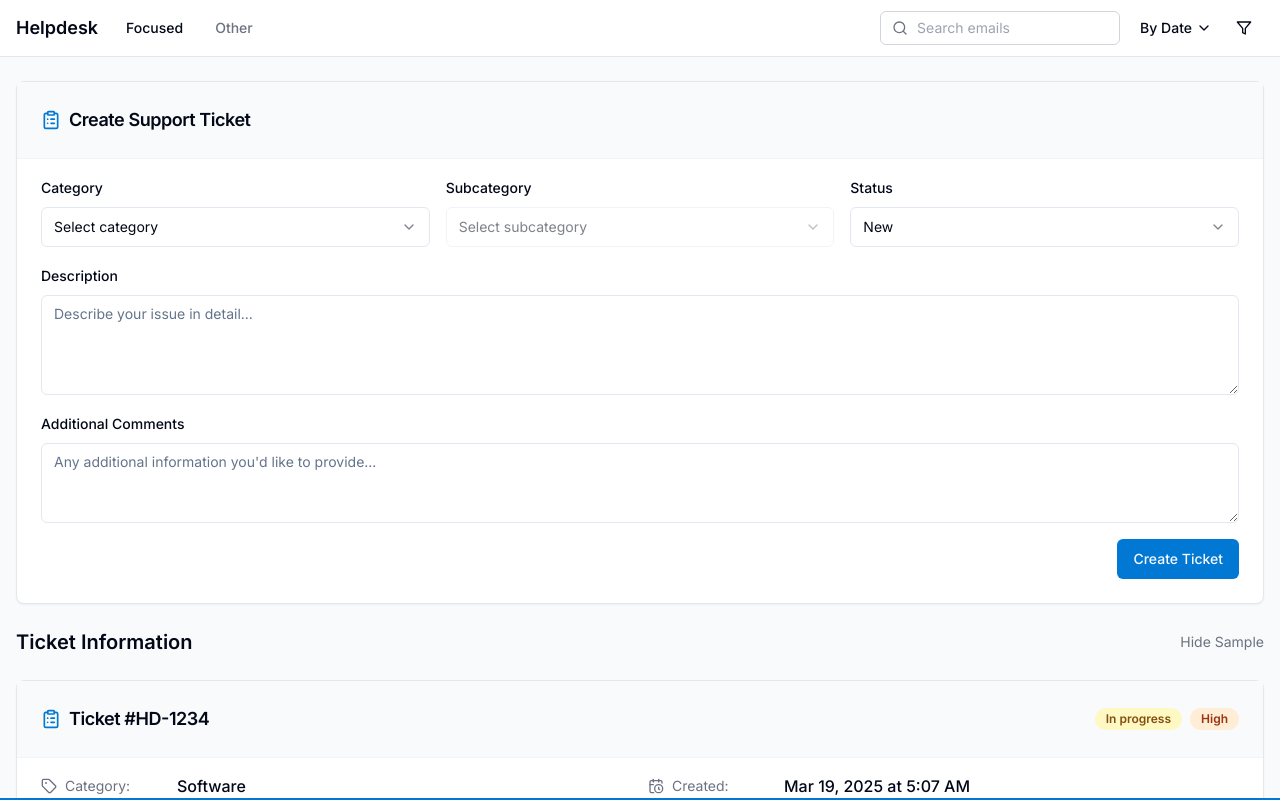
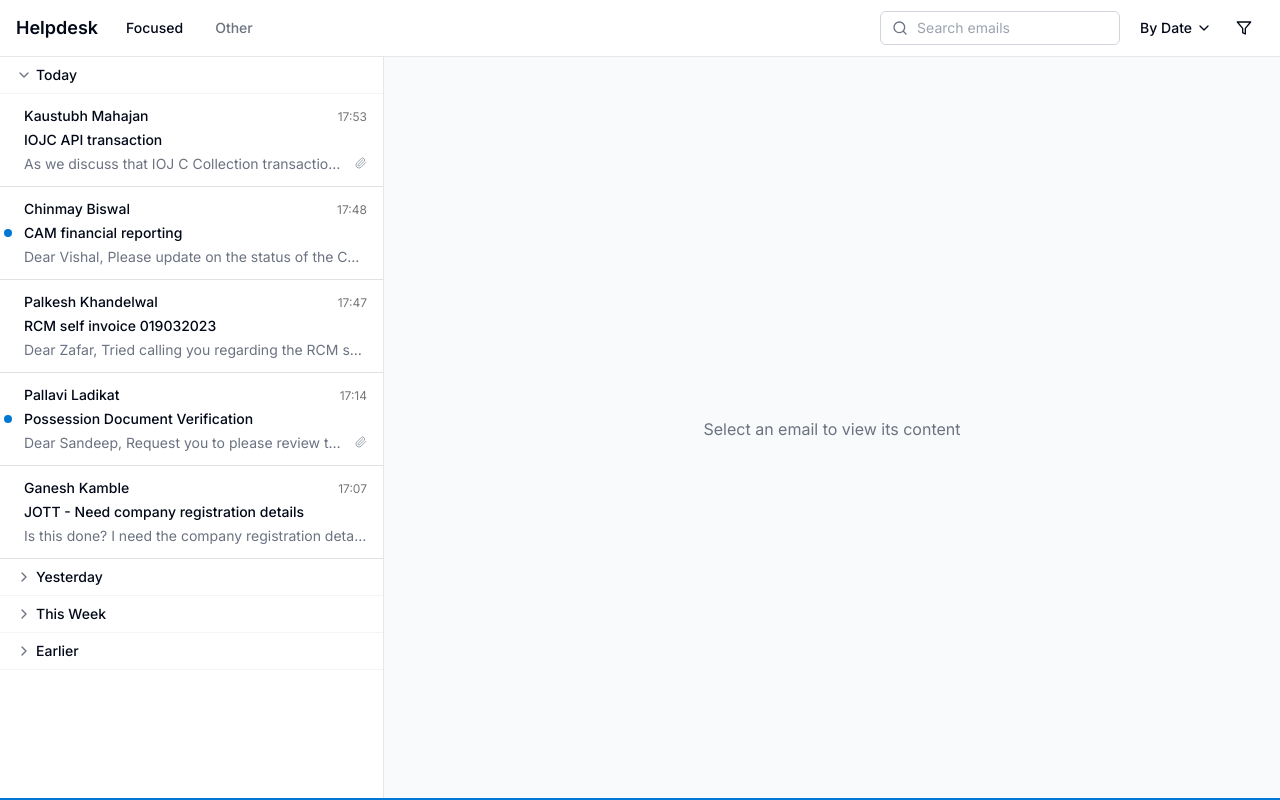
Before and after one commit to thevishaljaiswal/happy-helpdesk-owl, a React (Vite) app: page / in a window 1280 px wide. Shown: the top 800 px of the page. Built offline with nearby package versions, Linux system fonts and the light colour scheme.

Commit message:
Display ticket section in email view
Display the ticket section within the email view when a user clicks on the email summary. This change ensures the ticket information is visible in the right section of the email body for every selected email.

```diff
--- a/src/components/layout/EmailView.tsx
+++ b/src/components/layout/EmailView.tsx
@@ -3,6 +3,7 @@ import React, { useState } from 'react';
 import { ReplyAll, Reply, Forward, MoreHorizontal, Archive, X } from 'lucide-react';
 import EmailDetail from '../emails/EmailDetail';
 import ReplyComposer from '../emails/ReplyComposer';
+import TicketSection from '../tickets/TicketSection';
 import { Button } from "@/components/ui/button";
 import { emails } from '@/utils/dummyData';
 
@@ -62,6 +63,11 @@ const EmailView: React.FC<EmailViewProps> = ({ emailId, onClose }) => {
       </div>
 
       <div className="p-4 md:p-6">
+        {/* Add TicketSection at the top of the email body */}
+        <div className="mb-6 border-b pb-6">
+          <TicketSection />
+        </div>
+
         <EmailDetail email={email} />
 
         <div className="flex flex-wrap gap-2 mt-6 mb-4">
--- a/src/components/tickets/TicketSection.tsx
+++ b/src/components/tickets/TicketSection.tsx
@@ -3,6 +3,8 @@ import React, { useState } from 'react';
 import TicketForm from './TicketForm';
 import TicketInfoCard from './TicketInfoCard';
 import EscalationTimeline from './EscalationTimeline';
+import { Button } from "@/components/ui/button";
+import { ChevronDown, ChevronUp } from 'lucide-react';
 
 // Sample ticket data
 const sampleTicket = {
@@ -18,23 +20,60 @@ const sampleTicket = {
 };
 
 const TicketSection: React.FC = () => {
-  const [showSampleTicket, setShowSampleTicket] = useState(true);
+  const [showTicketForm, setShowTicketForm] = useState(false);
+  const [showTicketInfo, setShowTicketInfo] = useState(true);
 
   return (
-    <div className="space-y-6">
-      <TicketForm />
+    <div className="space-y-4 bg-gray-50 rounded-lg p-4">
+      <div className="flex items-center justify-between">
+        <h2 className="text-lg font-semibold">Ticket Information</h2>
+        <div className="flex gap-2">
+          <Button
+            onClick={() => setShowTicketForm(!showTicketForm)}
+            variant="outline"
+            size="sm"
+          >
+            {showTicketForm ? 'Hide Form' : 'Create/Update Ticket'}
+          </Button>
+          {showTicketInfo && (
+            <Button
+              onClick={() => setShowTicketInfo(false)}
+              variant="ghost"
+              size="sm"
+              className="text-gray-500 hover:text-gray-700"
+            >
+              Hide Details
+            </Button>
+          )}
+          {!showTicketInfo && (
+            <Button
+              onClick={() => setShowTicketInfo(true)}
+              variant="ghost"
+              size="sm"
+              className="text-gray-500 hover:text-gray-700"
+            >
+              Show Details
+            </Button>
+          )}
+          <Button
+            onClick={() => { setShowTicketForm(false); setShowTicketInfo(false); }}
+            variant="ghost"
+            size="icon"
+            className="text-gray-500 hover:text-gray-700"
+          >
+            <ChevronUp className="h-4 w-4" />
+          </Button>
+        </div>
+      </div>
 
-      {showSampleTicket && (
-        <div className="space-y-6 mt-8">
-          <div className="flex items-center justify-between">
-            <h2 className="text-xl font-semibold">Ticket Information</h2>
-            <button
-              onClick={() => setShowSampleTicket(false)}
-              className="text-sm text-gray-500 hover:text-gray-700"
-            >
-              Hide Sample
-            </button>
-          </div>
+      {showTicketForm && (
+        <div className="animate-accordion-down">
+          <TicketForm />
+        </div>
+      )}
+
+      {showTicketInfo && (
+        <div className="space-y-4 animate-accordion-down">
           <TicketInfoCard ticket={sampleTicket} />
           <EscalationTimeline createdAt={sampleTicket.createdAt} />
         </div>
--- a/src/pages/Index.tsx
+++ b/src/pages/Index.tsx
@@ -4,7 +4,6 @@ import { useLocation, useNavigate } from 'react-router-dom';
 import Header from '@/components/layout/Header';
 import Sidebar from '@/components/layout/Sidebar';
 import EmailView from '@/components/layout/EmailView';
-import TicketSection from '@/components/tickets/TicketSection';
 
 const Index = () => {
   const location = useLocation();
@@ -42,10 +41,6 @@ const Index = () => {
     <div className="flex flex-col h-screen bg-gray-50">
       <Header />
 
-      <div className="container mx-auto px-4 py-6 max-w-7xl">
-        <TicketSection />
-      </div>
-
       <div className="flex flex-1 overflow-hidden">
         {/* On mobile: Show either sidebar or email detail based on selection */}
         {isMobileView ? (
```
